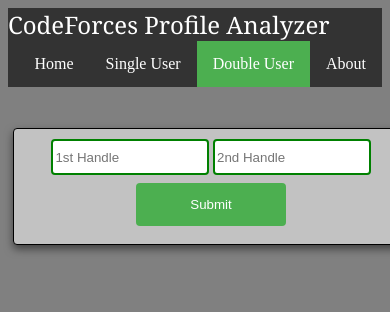
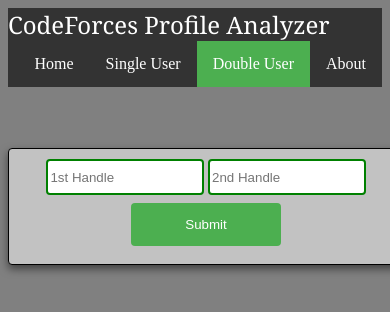
Before and after one commit to TamimEhsan/CPA, a PHP site: page /double.html in a window 390 px wide. Shown: the top 312 px of the page. Run offline with PHP 8.4, Linux system fonts and the light colour scheme; some libraries are stand-ins or nearby versions.

Commit message:
Update mystyle.css

```diff
--- a/css/mystyle.css
+++ b/css/mystyle.css
@@ -232,10 +232,10 @@ li a:hover:not(.active) {
 @media screen and (max-width: 700px) {
   .card  {
     width:100%;
-	margin:5px;
+
 	border: 1px solid black;
   }
   .infoCard {
 	width:100%;
-	margin:5px;
+
   }
```
